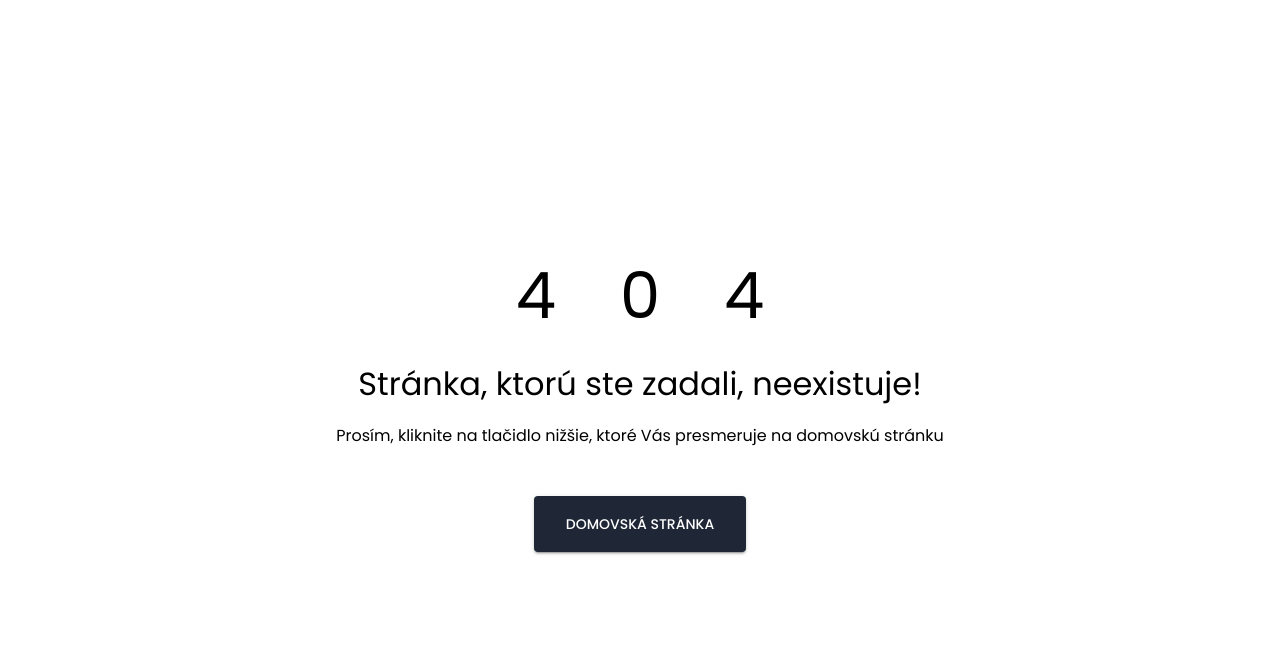
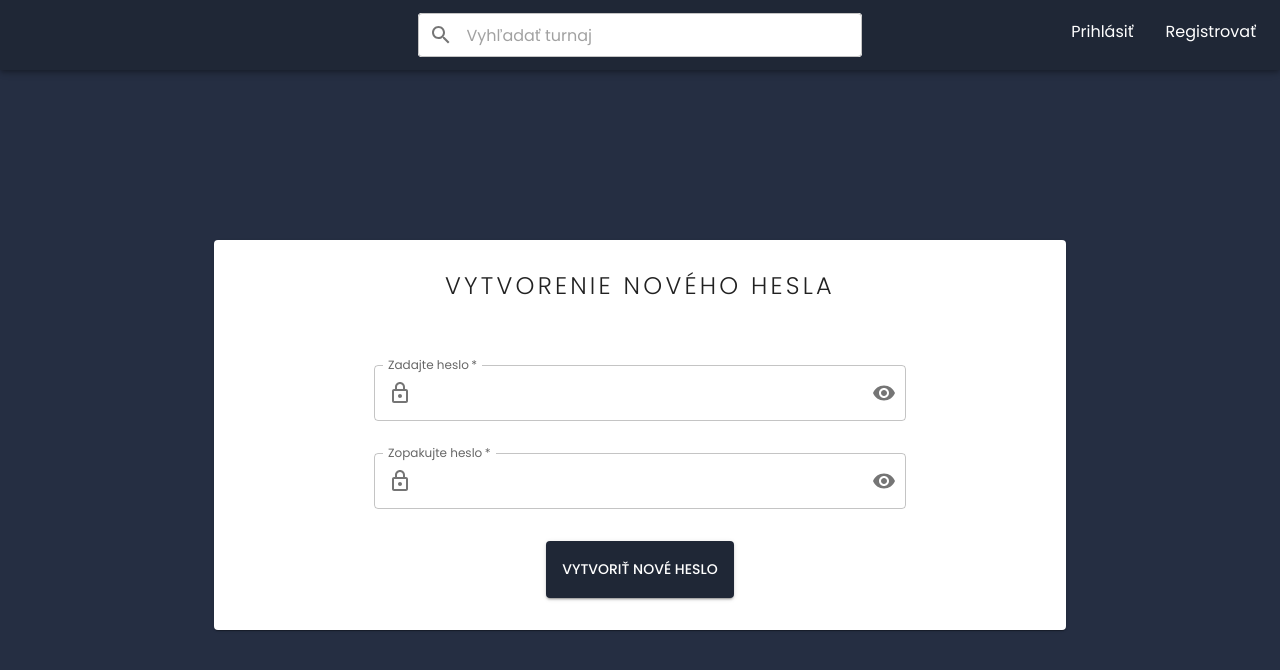
Before and after one commit to xxeonN22/bakalarka-frontend, a React (Create React App) app: page /resetpassword/1 in a window 1280 px wide. Shown: the top 670 px of the page. Built offline with nearby package versions, Linux system fonts and the light colour scheme.

Commit message:
Added reseting password

```diff
--- a/src/App.js
+++ b/src/App.js
@@ -29,7 +29,7 @@ function App() {
             path="/confirmations/:hash"
             element={<Confirmations />}
           ></Route>
-          <Route path="/newpassword" element={<NewPassword />}></Route>
+          <Route path="/resetpassword/:hash" element={<NewPassword />}></Route>
           <Route path="/login" element={<Login />}></Route>
           <Route path="/register" element={<Register />}></Route>
           <Route path="/resetpassword" element={<ResetPassword />}></Route>
--- /dev/null
+++ b/src/components/NewPassword/NewPasswordButton.js
@@ -0,0 +1,19 @@
+import { Grid, Button } from "@mui/material";
+
+export const NewPasswordButton = () => {
+  return (
+    <Grid
+      item
+      xs={12}
+      sx={{
+        display: "flex",
+        justifyContent: "center",
+        alignItems: "center",
+      }}
+    >
+      <Button sx={{ padding: "1rem" }} variant="contained" type="submit">
+        Vytvoriť nové heslo
+      </Button>
+    </Grid>
+  );
+};
--- /dev/null
+++ b/src/components/NewPassword/NewPasswordTypography.js
@@ -0,0 +1,16 @@
+import { Grid, Typography } from "@mui/material";
+
+export const NewPasswordTypography = () => {
+  return (
+    <Grid item xs={12} sx={{ display: "flex", justifyContent: "center" }}>
+      <Typography
+        variant="h2"
+        fontSize="1.5rem"
+        textTransform="uppercase"
+        letterSpacing="0.2rem"
+      >
+        Vytvorenie nového hesla
+      </Typography>
+    </Grid>
+  );
+};
--- /dev/null
+++ b/src/components/NewPassword/newPasswordStyles.js
@@ -0,0 +1,25 @@
+import { appTheme } from "../../themes/appTheme";
+
+export const containerStyle = {
+  display: "flex",
+  alignItems: "center",
+  justifyContent: "center",
+  minHeight: "90vh",
+  [appTheme.breakpoints.down("md")]: {
+    paddingInline: "5rem",
+  },
+  [appTheme.breakpoints.down("sm")]: {
+    paddingInline: "2rem",
+  },
+};
+
+export const gridContainerStyle = {
+  paddingBlock: "2rem",
+  rowGap: "2rem",
+  [appTheme.breakpoints.up("md")]: {
+    paddingInline: "10rem",
+  },
+  [appTheme.breakpoints.up("xs")]: {
+    paddingInline: "2rem",
+  },
+};
--- a/src/pages/NewPassword.js
+++ b/src/pages/NewPassword.js
@@ -1,168 +1,89 @@
-import React, { useState } from "react";
-import { appTheme } from "../themes/appTheme";
+import { useState } from "react";
+import { Formik, Form } from "formik";
+import { api } from "../axios/axios";
+import { useParams, useNavigate } from "react-router-dom";
+
+import { Paper, Container, Grid } from "@mui/material";
+
+import {
+  containerStyle,
+  gridContainerStyle,
+} from "../components/NewPassword/newPasswordStyles";
 import { ContentNotLogged } from "../components/ContentNotLogged";
+import { PasswordField } from "../components/Authentication/PasswordField.js";
+import { AlertMessage } from "../components/Alert/AlertMessage.js";
+import { NewPasswordTypography } from "../components/NewPassword/NewPasswordTypography";
+import { NewPasswordButton } from "../components/NewPassword/NewPasswordButton";
 
-import Box from "@mui/material/Box";
-import Container from "@mui/material/Container";
-import {
-  TextField,
-  Typography,
-  Grid,
-  Button,
-  InputAdornment,
-  IconButton,
-} from "@mui/material";
-
-import LockOutlinedIcon from "@mui/icons-material/LockOutlined";
-import Visibility from "@mui/icons-material/Visibility";
-import VisibilityOff from "@mui/icons-material/VisibilityOff";
+import { schema } from "../validationSchemas/NewPassword/validationSchema";
+const validationSchema = schema;
 
 export const NewPassword = () => {
-  const [formData, setFormData] = useState({
-    password: "",
-    repeatPassword: "",
-  });
+  const [responseMessage, setResponseMessage] = useState("");
+  const navigate = useNavigate();
+  const { hash } = useParams();
 
-  const [showPassword, setShowPassword] = React.useState(false);
-
-  const handleClickShowPassword = () => setShowPassword((show) => !show);
-
-  const handleMouseDownPassword = (event) => {
-    event.preventDefault();
+  const handleNewPassword = async (userCredentials) => {
+    try {
+      const response = await api.put(`/newpassword/${hash}`, userCredentials);
+      setResponseMessage(response.data);
+      if (response.status === 200) {
+        setTimeout(() => {
+          navigate("/login", { credentials: "include" });
+        }, 2000);
+      }
+    } catch (error) {
+      if (error.response) {
+        setResponseMessage(error.response.data);
+      } else {
+        console.log(`Error: ${error.message}`);
+      }
+    }
   };
 
   return (
     <>
       <ContentNotLogged>
-        <Container
-          maxWidth="md"
-          sx={{
-            display: "flex",
-            alignItems: "center",
-            justifyContent: "center",
-            minHeight: "90vh",
-            [appTheme.breakpoints.down("md")]: {
-              paddingInline: "5rem",
-            },
-            [appTheme.breakpoints.down("sm")]: {
-              paddingInline: "2rem",
-            },
-          }}
-        >
-          <Box sx={{ bgcolor: "white" }}>
-            <Grid
-              container
-              sx={{
-                paddingBlock: "2rem",
-                rowGap: "2rem",
-                [appTheme.breakpoints.up("md")]: {
-                  paddingInline: "10rem",
-                },
-                [appTheme.breakpoints.up("xs")]: {
-                  paddingInline: "2rem",
-                },
-              }}
-            >
-              <Grid
-                item
-                xs={12}
-                sx={{ display: "flex", justifyContent: "center" }}
-              >
-                <Typography
-                  variant="h2"
-                  fontSize="1.5rem"
-                  textTransform="uppercase"
-                  letterSpacing="0.2rem"
-                >
-                  Vytvorenie nového hesla
-                </Typography>
-              </Grid>
-              <Grid item xs={12}>
-                <TextField
-                  required
-                  id="user-password"
-                  label="Zadajte heslo"
-                  onChange={(event) =>
-                    setFormData({
-                      ...formData,
-                      password: event.target.value,
-                    })
-                  }
-                  type={showPassword ? "text" : "password"}
-                  InputProps={{
-                    startAdornment: (
-                      <InputAdornment position="start">
-                        <LockOutlinedIcon />{" "}
-                      </InputAdornment>
-                    ),
-                    endAdornment: (
-                      <InputAdornment position="end">
-                        <IconButton
-                          aria-label="toggle password visibility"
-                          onClick={handleClickShowPassword}
-                          onMouseDown={handleMouseDownPassword}
-                          edge="end"
-                        >
-                          {showPassword ? <VisibilityOff /> : <Visibility />}
-                        </IconButton>
-                      </InputAdornment>
-                    ),
-                  }}
-                  sx={{ width: "100%" }}
-                ></TextField>
-              </Grid>
-              <Grid item xs={12}>
-                <TextField
-                  required
-                  id="user-password-repeat"
-                  label="Zadajte znovu heslo"
-                  onChange={(event) =>
-                    setFormData({
-                      ...formData,
-                      repeatPassword: event.target.value,
-                    })
-                  }
-                  type={showPassword ? "text" : "password"}
-                  InputProps={{
-                    startAdornment: (
-                      <InputAdornment position="start">
-                        <LockOutlinedIcon />{" "}
-                      </InputAdornment>
-                    ),
-                    endAdornment: (
-                      <InputAdornment position="end">
-                        <IconButton
-                          aria-label="toggle password visibility"
-                          onClick={handleClickShowPassword}
-                          onMouseDown={handleMouseDownPassword}
-                          edge="end"
-                        >
-                          {showPassword ? <VisibilityOff /> : <Visibility />}
-                        </IconButton>
-                      </InputAdornment>
-                    ),
-                  }}
-                  sx={{ width: "100%" }}
-                ></TextField>
-              </Grid>
-              <Grid
-                item
-                xs={12}
-                sx={{
-                  display: "flex",
-                  justifyContent: "center",
-                  alignItems: "center",
-                }}
-              >
-                <Button
-                  variant="contained"
-                  onClick={() => console.log(formData)}
-                >
-                  Vytvoriť nové heslo
-                </Button>
-              </Grid>
-            </Grid>
-          </Box>
+        <Container maxWidth="md" sx={containerStyle}>
+          <Formik
+            initialValues={{ password: "", repeatPassword: "" }}
+            onSubmit={(values) => handleNewPassword(values)}
+            validationSchema={validationSchema}
+          >
+            {() => (
+              <Form>
+                <Paper>
+                  <Grid container sx={gridContainerStyle}>
+                    <NewPasswordTypography></NewPasswordTypography>
+
+                    <Grid item xs={12}>
+                      {responseMessage && (
+                        <AlertMessage
+                          typeOfResponse={responseMessage.type}
+                          responseMessage={responseMessage.message}
+                          setResponseMessage={setResponseMessage}
+                        ></AlertMessage>
+                      )}
+                    </Grid>
+
+                    <Grid item xs={12}>
+                      <PasswordField
+                        name="password"
+                        label="Zadajte heslo"
+                      ></PasswordField>
+                    </Grid>
+                    <Grid item xs={12}>
+                      <PasswordField
+                        name="repeatPassword"
+                        label="Zopakujte heslo"
+                      ></PasswordField>
+                    </Grid>
+                    <NewPasswordButton></NewPasswordButton>
+                  </Grid>
+                </Paper>
+              </Form>
+            )}
+          </Formik>
         </Container>
       </ContentNotLogged>
     </>
--- a/src/pages/ResetPassword.js
+++ b/src/pages/ResetPassword.js
@@ -1,7 +1,6 @@
 import { useState } from "react";
 import { Formik, Form } from "formik";
 import { api } from "../axios/axios";
-import { useNavigate } from "react-router-dom";
 
 import { Typography, Grid, Button, Paper, Container } from "@mui/material";
 
@@ -13,22 +12,16 @@ import {
 import { ContentNotLogged } from "../components/ContentNotLogged";
 import { EmailField } from "../components/Authentication/EmailField";
 import { AlertMessage } from "../components/Alert/AlertMessage";
-import { schema } from "../validationSchemas/ResetPassword/validationSchema.js";
+import { schema } from "../validationSchemas/ResetPassword/validationSchema";
 const validationSchema = schema;
 
 export const ResetPassword = () => {
   const [responseMessage, setResponseMessage] = useState("");
-  const navigate = useNavigate();
 
   const handleResetPassword = async (userCredentials) => {
     try {
       const response = await api.post(`/resetpassword`, userCredentials);
       setResponseMessage(response.data);
-      if (response.status === 200) {
-        setTimeout(() => {
-          navigate("/login", { credentials: "include" });
-        }, 1500);
-      }
     } catch (error) {
       if (error.response) {
         setResponseMessage(error.response.data);
@@ -45,10 +38,10 @@ export const ResetPassword = () => {
           <Paper>
             <Formik
               initialValues={{ email: "" }}
-              onSubmit={(values) => console.log(values)}
+              onSubmit={(values) => handleResetPassword(values)}
               validationSchema={validationSchema}
             >
-              {(values) => (
+              {() => (
                 <Form>
                   {responseMessage && (
                     <AlertMessage
@@ -75,7 +68,13 @@ export const ResetPassword = () => {
                       ></EmailField>
                     </Grid>
                     <Grid item xs={12} sx={gridItemStyle}>
-                      <Button variant="contained">Obnoviť heslo</Button>
+                      <Button
+                        sx={{ padding: "1rem" }}
+                        variant="contained"
+                        type="submit"
+                      >
+                        Obnoviť heslo
+                      </Button>
                     </Grid>
                   </Grid>
                 </Form>
--- /dev/null
+++ b/src/validationSchemas/NewPassword/validationSchema.js
@@ -0,0 +1,16 @@
+import * as yup from "yup";
+
+export const schema = yup.object({
+  password: yup
+    .string()
+    .required("Heslo musí byť vyplnené")
+    .min(8, "Heslo musí obsahovať aspoň 8 znakov")
+    .matches(
+      /^(?=.*[A-Z])(?=.*\d).+$/,
+      "Heslo musí obsahovať aspoň jedno veľké písmeno a jedno číslo"
+    ),
+  repeatPassword: yup
+    .string()
+    .required("Heslo musíte potvrdiť")
+    .oneOf([yup.ref("password")], "Heslá sa nezhodujú"),
+});
```
